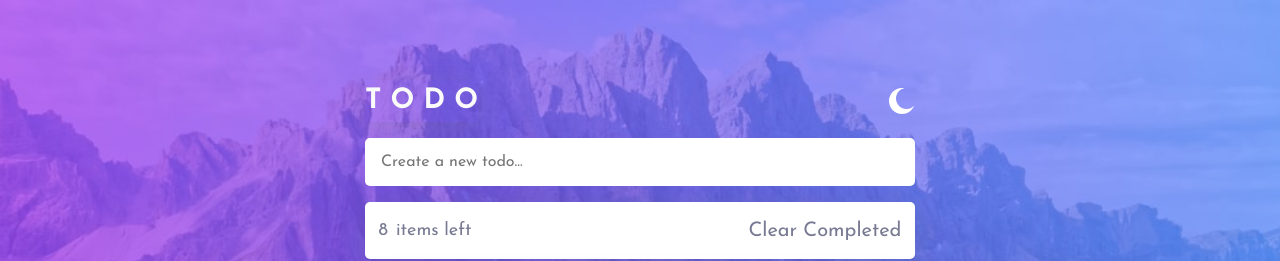
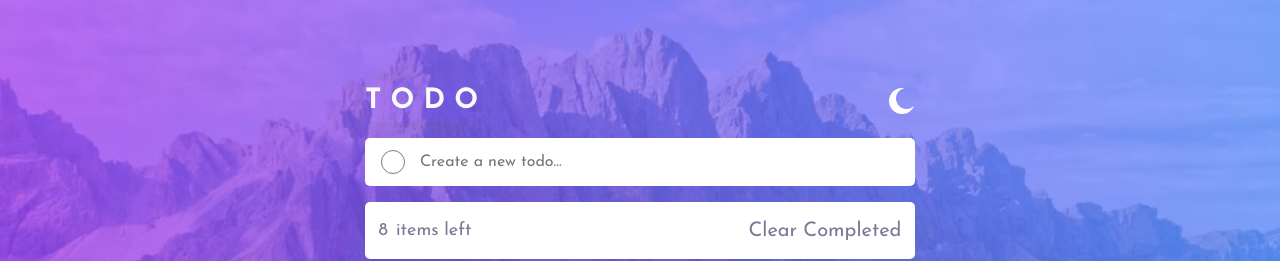
Before and after one commit to RadekNowak2k19/TodoApp, a website built with Vite: page index.html in a window 1280 px wide. Shown: the top 261 px of the page. Built offline with nearby package versions, Linux system fonts and the light colour scheme.

Commit message:
Created add task button

```diff
--- a/src/SCSS/_todoAppElements.scss
+++ b/src/SCSS/_todoAppElements.scss
@@ -20,11 +20,25 @@
 	}
 	.search {
 		margin: 1rem auto;
+		position: relative;
 		input {
 			border: none;
 			border-radius: $BorderRadius;
-			padding: 12px 16px;
+			padding: 12px 55px;
 			width: 100%;
+		}
+		.task-button {
+			background-color: transparent;
+			border: 1px solid $Dark-Grayish-Blue;
+			border-radius: 50vh;
+			cursor: pointer;
+			height: 24px;
+			left: 0;
+			margin: 0 1rem;
+			position: absolute;
+			top: 50%;
+			transform: translateY(-50%);
+			width: 24px;
 		}
 	}
 	.tasks-container {
--- a/src/TS/todoAppElements.ts
+++ b/src/TS/todoAppElements.ts
@@ -33,6 +33,11 @@ inputElement.type = "search";
 inputElement.placeholder = "Create a new todo...";
 
 // XXXXXXXXX
+// addTaskButton
+// XXXXXXXXX
+const addTaskButton: HTMLButtonElement = document.createElement("button");
+
+// XXXXXXXXX
 // Tasks
 // XXXXXXXXX
 const tasksContainerElement: HTMLDivElement = document.createElement("div");
@@ -66,6 +71,7 @@ dragText.innerText = "Drag and drop to reorder list";
 appContainer.classList.add("app-container");
 logoColorElement.classList.add("logo-color");
 searchElement.classList.add("search");
+addTaskButton.classList.add("task-button");
 tasksContainerElement.classList.add("tasks-container");
 tasksListElement.classList.add("tasks-list");
 tasksCounterElement.classList.add("tasks-counter");
@@ -85,6 +91,7 @@ darkLightModeElement.appendChild(darkLightModeImageElement);
 
 appContainer.appendChild(searchElement);
 searchElement.appendChild(inputElement);
+searchElement.appendChild(addTaskButton);
 
 appContainer.appendChild(tasksContainerElement);
 tasksContainerElement.appendChild(tasksListElement);
```
Also changed, not shown: index.html (+0 -11 lines).
